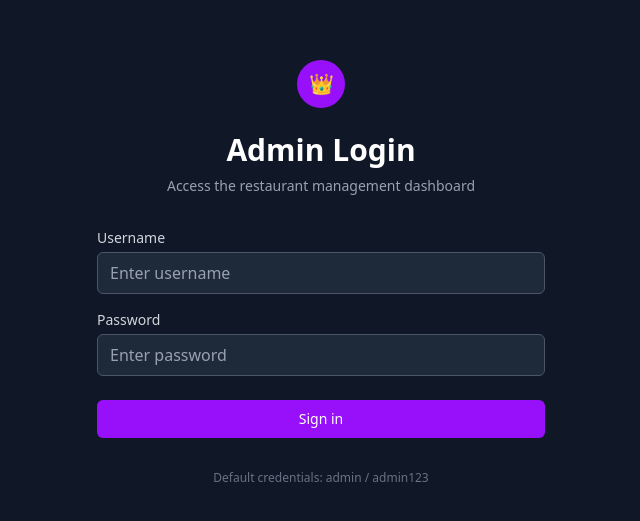
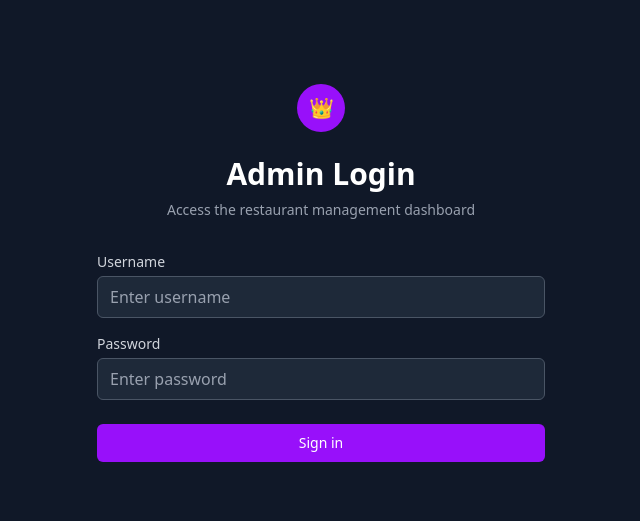
Before and after one commit to KritarthChavda/Retenly, a Next.js app: page /admin/login in a window 1280 px wide. Shown: the part 127-648 px from the top of the page, without its empty margins (319-959 px from the left). Built offline with nearby package versions, Linux system fonts and the light colour scheme.

Commit message:
fixed admin page pass

```diff
--- a/src/app/admin/login/page.tsx
+++ b/src/app/admin/login/page.tsx
@@ -117,12 +117,6 @@
             </button>
           </div>
         </form>
-
-        <div className="mt-6 text-center">
-          <p className="text-xs text-gray-500">
-            Default credentials: admin / admin123
-          </p>
-        </div>
       </div>
     </div>
   )
```
